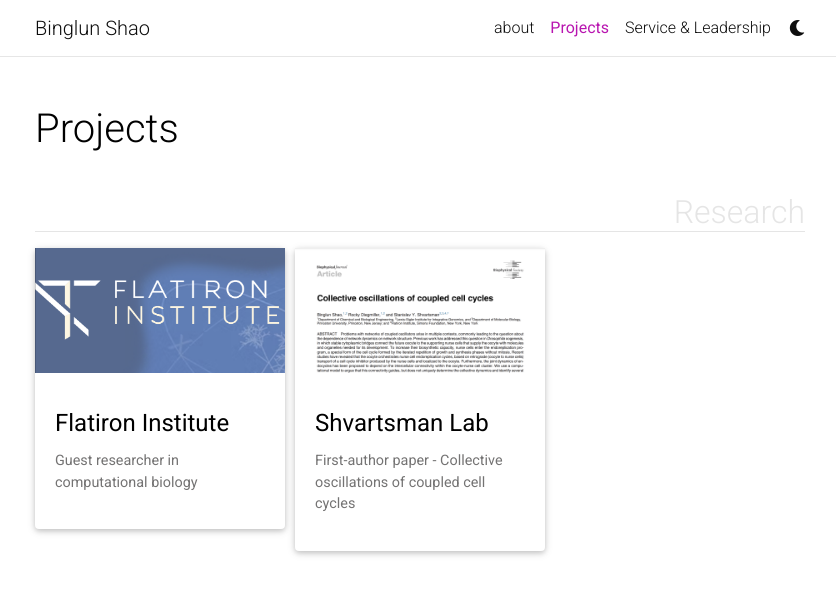
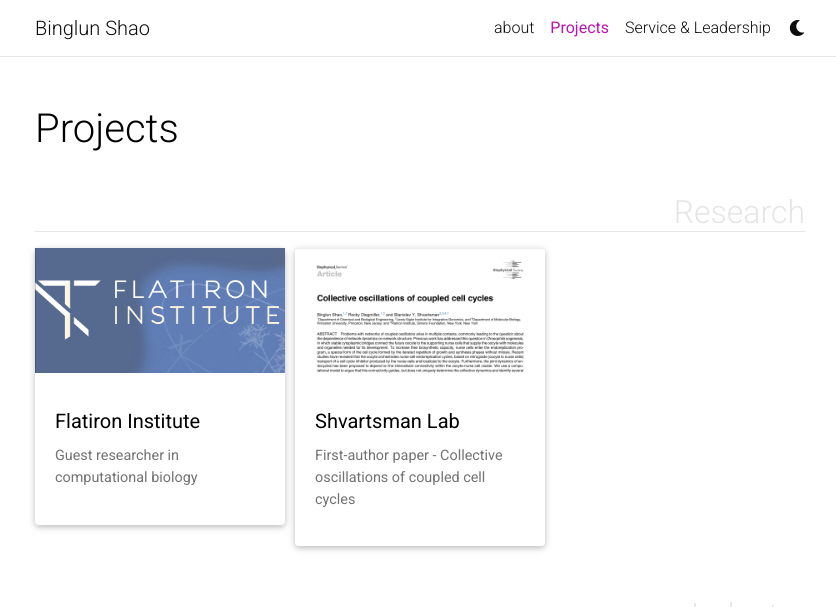
Before and after one commit to bingluna/bingluna.github.io, a Jekyll site: the page built from _pages/projects.md, in a window 1280 px wide and 1189 px high. Shown: the top 607 px of the window, without its empty margins (220-1056 px from the left). Built offline with Jekyll 4.4.1, drawn with Linux system fonts in a browser that asks for light colours; full-size pictures stand in for the smaller copies a plugin makes; comment, search, counter and statistics services are not loaded; a style sheet for code colours, icons or effects is not loaded.

Commit message:
card title and bibliography

```diff
--- a/_includes/projects.html
+++ b/_includes/projects.html
@@ -13,7 +13,7 @@
           alt="project thumbnail" -%}
         {%- endif %}
         <div class="card-body">
-          <h4 class="card-title">{{ project.title }}</h4>
+          <h5 class="card-title">{{ project.title }}</h5>
           <p class="card-text">{{ project.description }}</p>
           <div class="row ml-1 mr-1 p-0">
             {%- if project.github -%}
--- a/_sass/_base.scss
+++ b/_sass/_base.scss
@@ -71,6 +71,7 @@ blockquote {
 
   .card-title {
     color: var(--global-text-color);
+    font-weight: bold;
   }
 
   .card-item {
```
